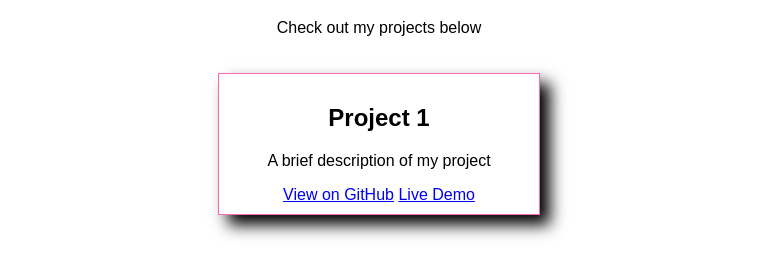
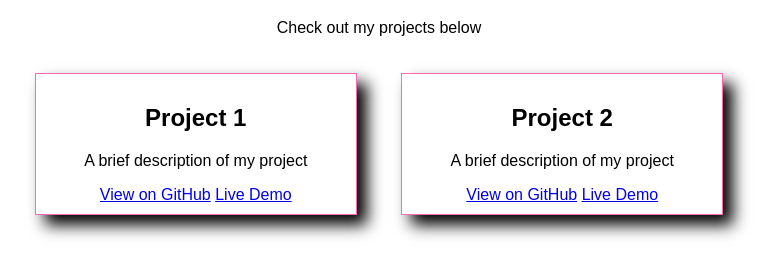
Before and after one commit to SaschDci87/SaschDci87.github.io, a plain HTML site: page index.html in a window 1280 px wide. Shown: the part 61-338 px from the top of the page, without its empty margins (261-1038 px from the left). Drawn offline with Linux system fonts and the light colour scheme.

Commit message:
Project 2

```diff
--- a/index.html
+++ b/index.html
@@ -17,6 +17,12 @@
             <a href="https://github.com/SaschDci87/moving-square" target="_blank">View on GitHub</a>
             <a href="https://saschdci87.github.io/moving-square/" target="_blank">Live Demo</a>
         </div>
+        <div class="project">
+            <h2>Project 2</h2>
+            <p>A brief description of my project</p>
+            <a href="https://github.com/SaschDci87/github-merge-conflict" target="_blank">View on GitHub</a>
+            <a href="https://github.com/SaschDci87/github-merge-conflict/blob/master/README.md" target="_blank">Live Demo</a>
+        </div>
     </div>
 </body>
 </html>
```
